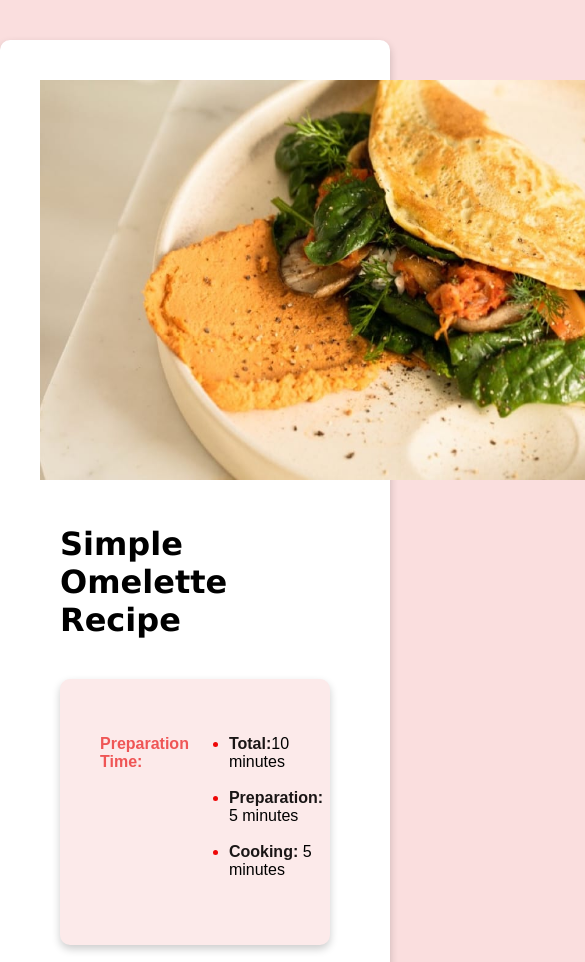
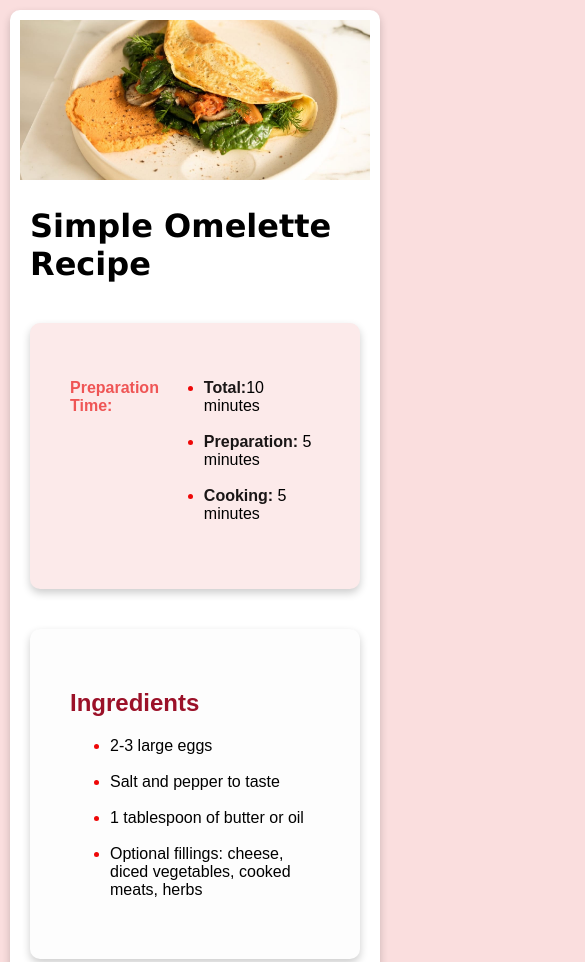
Before and after one commit to reuben-idan/recipe-page-main, a plain HTML site: page index.html in a window 390 px wide. Shown: the top 962 px of the page, 585 px wide, since content can reach past the window. Drawn offline with Linux system fonts and the light colour scheme.

Commit message:
Make UI responsive

```diff
--- a/style.css
+++ b/style.css
@@ -115,3 +115,26 @@ body {
 .colored-numbers li::marker {
   color: rgb(238, 7, 7);
 }
+
+@media (max-width: 480px) {
+  .recipe-card {
+    margin: 10px;
+    padding: 10px;
+  }
+
+  .recipe-details {
+    padding: 10px;
+  }
+
+  h1 {
+    font-size: 1.2em;
+  }
+
+  th, td {
+    padding: 4px;
+  }
+  .recipe-image img {
+    width: 100%;
+    height: auto;
+  }
+}
```
